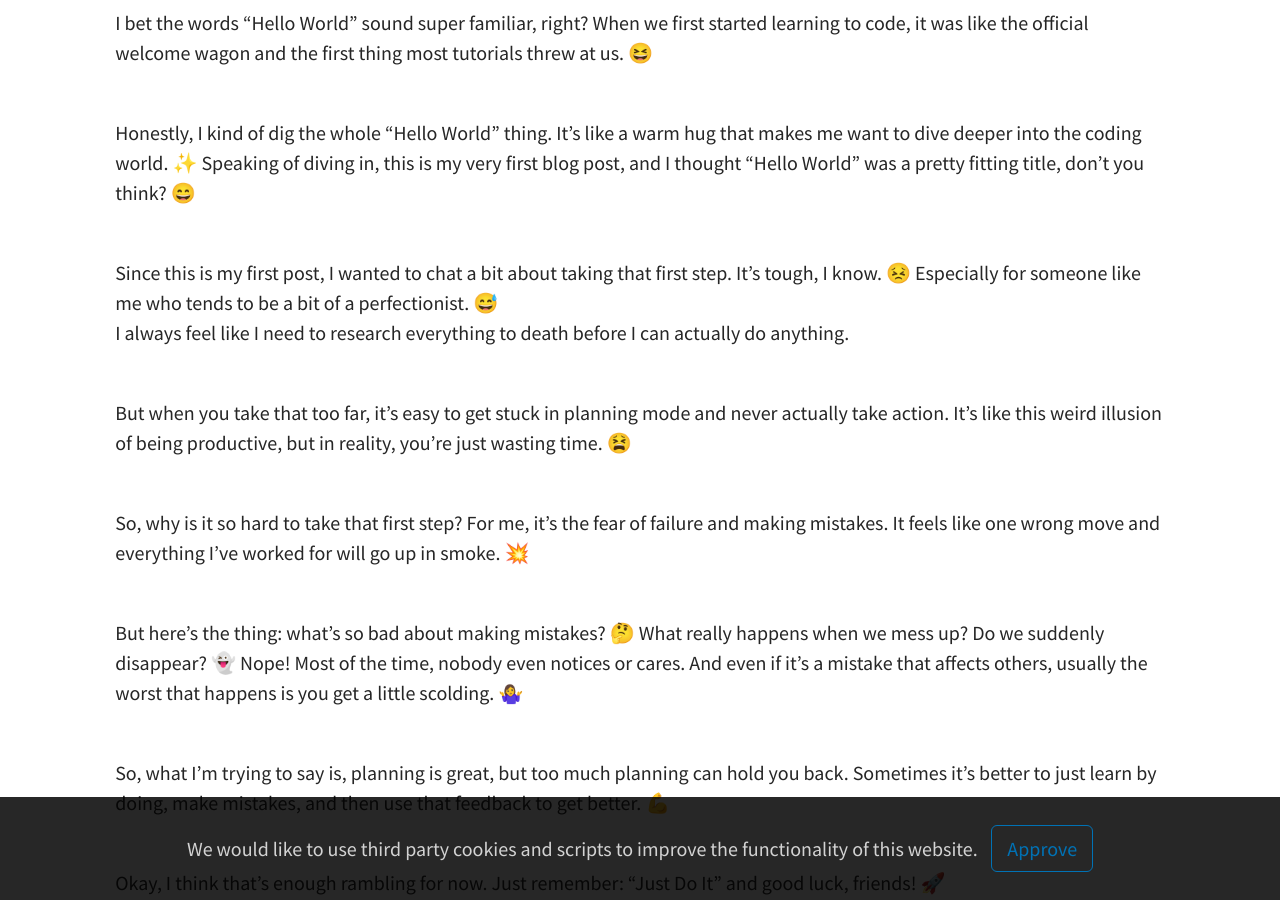
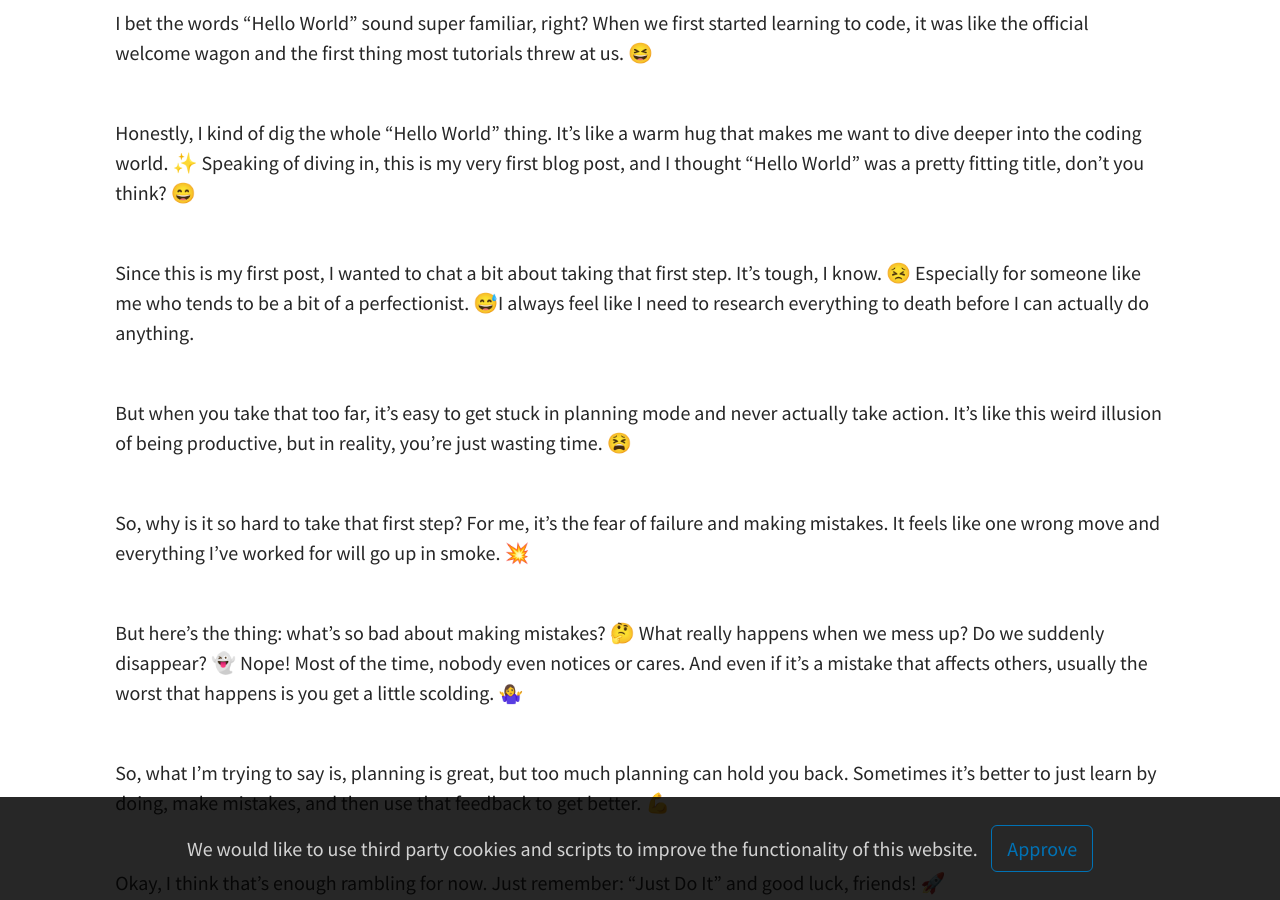
Before and after one commit to Sidiq0/Sidiq0.github.io, a Jekyll site: the page built from _posts/2024-06-11-Hello-World.md, in a window 1280 px wide and 900 px high, scrolled down 494 px. Built offline with Jekyll 4.4.1, drawn with Linux system fonts in a browser that asks for light colours; a script that is not in the unit is left out.

```diff
--- a/_posts/2024-06-11-Hello-World.md
+++ b/_posts/2024-06-11-Hello-World.md
@@ -20,8 +20,7 @@ I bet the words "Hello World" sound super familiar, right? When we first started
 Honestly, I kind of dig the whole "Hello World" thing. It's like a warm hug that makes me want to dive deeper into the coding world. ✨  Speaking of diving in, this is my very first blog post, and I thought "Hello World" was a pretty fitting title, don't you think? 😄
 
 \
-Since this is my first post, I wanted to chat a bit about taking that first step. It's tough, I know. 😣 Especially for someone like me who tends to be a bit of a perfectionist. 😅\
-I always feel like I need to research everything to death before I can actually do anything.
+Since this is my first post, I wanted to chat a bit about taking that first step. It's tough, I know. 😣 Especially for someone like me who tends to be a bit of a perfectionist. 😅I always feel like I need to research everything to death before I can actually do anything.
 
 \
 But when you take that too far, it's easy to get stuck in planning mode and never actually take action. It's like this weird illusion of being productive, but in reality, you're just wasting time. 😫
```
